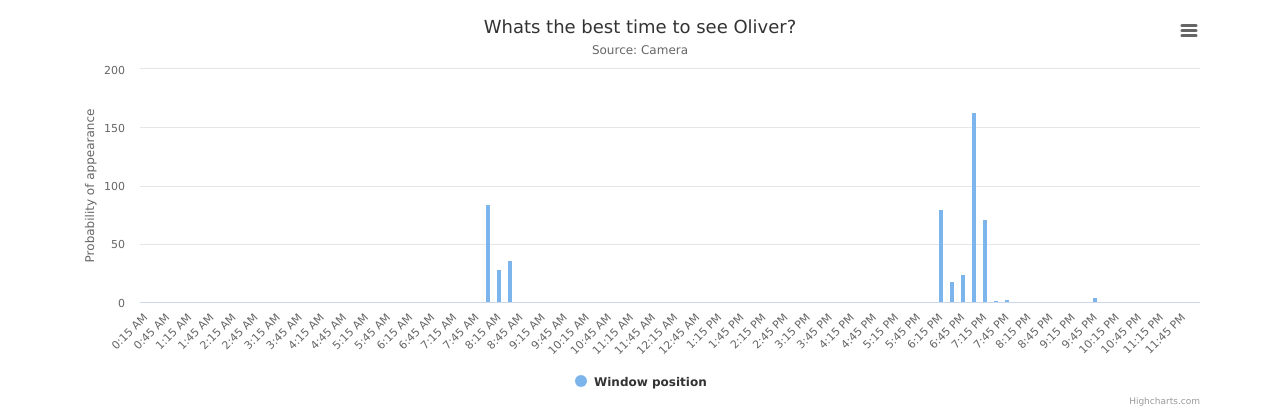
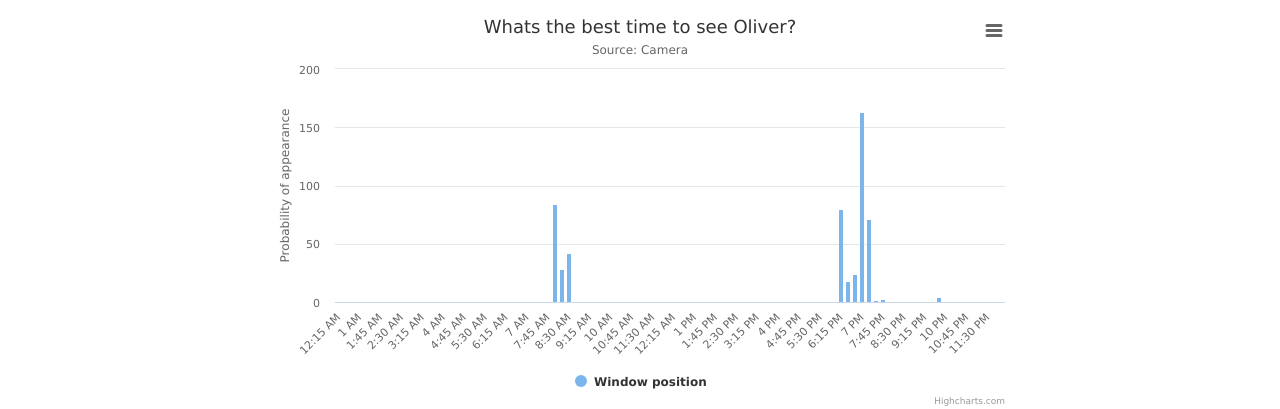
Before and after one commit to Piranik/oliver_tv, a Flask app: page / in a window 1280 px wide. Shown: the part 685-1094 px from the top of the page. Run offline with Flask 2, Linux system fonts and the light colour scheme; data that the repository does not hold is empty; some libraries are stand-ins or nearby versions.

Commit message:
Fixed chart a little more

```diff
--- a/activity.txt
+++ b/activity.txt
@@ -513,3 +513,9 @@
 8.33083333333
 8.33611111111
 8.33638888889
+8.34694444444
+8.38888888889
+8.39
+8.42555555556
+8.42666666667
+8.43694444444
--- a/server.py
+++ b/server.py
@@ -129,25 +129,33 @@ def landing():
     for i in range(len(hours)):
         if '.0' in hours[i]:
             hourNum = int(math.floor(float(hours[i])))
-            if hourNum <= 12:
+            if hourNum == 0:
+                hours[i] = str(hourNum+12) + ' AM'
+            elif hourNum <= 12:
                 hours[i] = str(hourNum) + ' AM'
             else:
                 hours[i] = str(hourNum-12) + ' PM'
         elif '.5' in hours[i]:
             hourNum = int(math.floor(float(hours[i])))
-            if hourNum <= 12:
+            if hourNum == 0:
+                hours[i] = str(hourNum+12) + ':30 AM'
+            elif hourNum <= 12:
                 hours[i] = str(hourNum) + ':30 AM'
             else:
                 hours[i] = str(hourNum-12) + ':30 PM'
         elif '.75' in hours[i]:
             hourNum = int(math.floor(float(hours[i])))
-            if hourNum <= 12:
+            if hourNum == 0:
+                hours[i] = str(hourNum+12) + ':45 AM'
+            elif hourNum <= 12:
                 hours[i] = str(hourNum) + ':45 AM'
             else:
                 hours[i] = str(hourNum-12) + ':45 PM'
         elif '.25' in hours[i]:
             hourNum = int(math.floor(float(hours[i])))
-            if hourNum <= 12:
+            if hourNum == 0:
+                hours[i] = str(hourNum+12) + ':15 AM'
+            elif hourNum <= 12:
                 hours[i] = str(hourNum) + ':15 AM'
             else:
                 hours[i] = str(hourNum-12) + ':15 PM'
--- a/templates/index.html
+++ b/templates/index.html
@@ -73,8 +73,14 @@ if (data['result'].newimage == true) {
 </p>
 </div>
 
+ <div class="row">
+  <div class="col-md-2"></div>
+  <div class="col-md-8">
+<div id="container" style="min-width: 310px; height: 400px; margin: 0 auto"></div>
+  </div>
+  <div class="col-md-2"></div>
 
-<div id="container" style="min-width: 310px; height: 400px; margin: 0 auto"></div>
+ </div>
 
 <script>
 $(function () {
@@ -109,7 +115,7 @@ $(function () {
         },
         plotOptions: {
             column: {
-                pointPadding: 0.2,
+                pointPadding: 0,
                 borderWidth: 0
             }
         },
```
